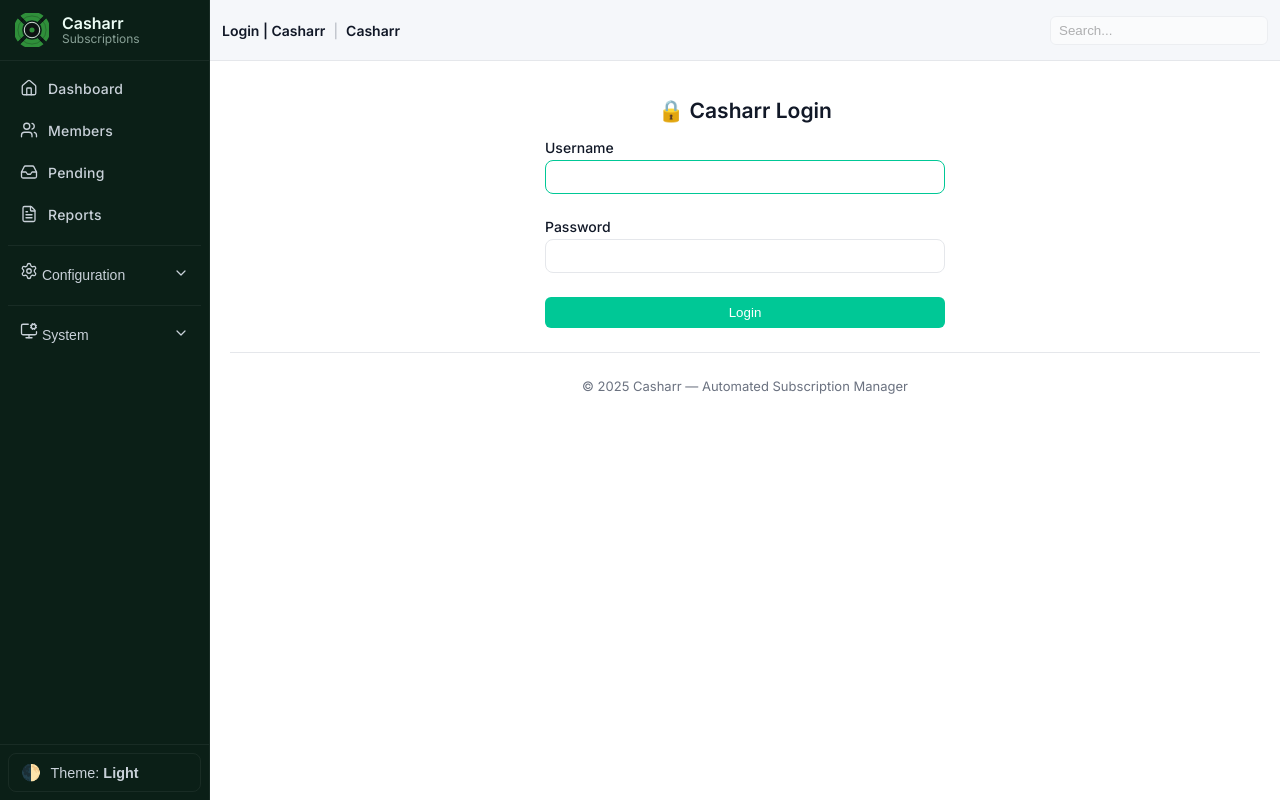
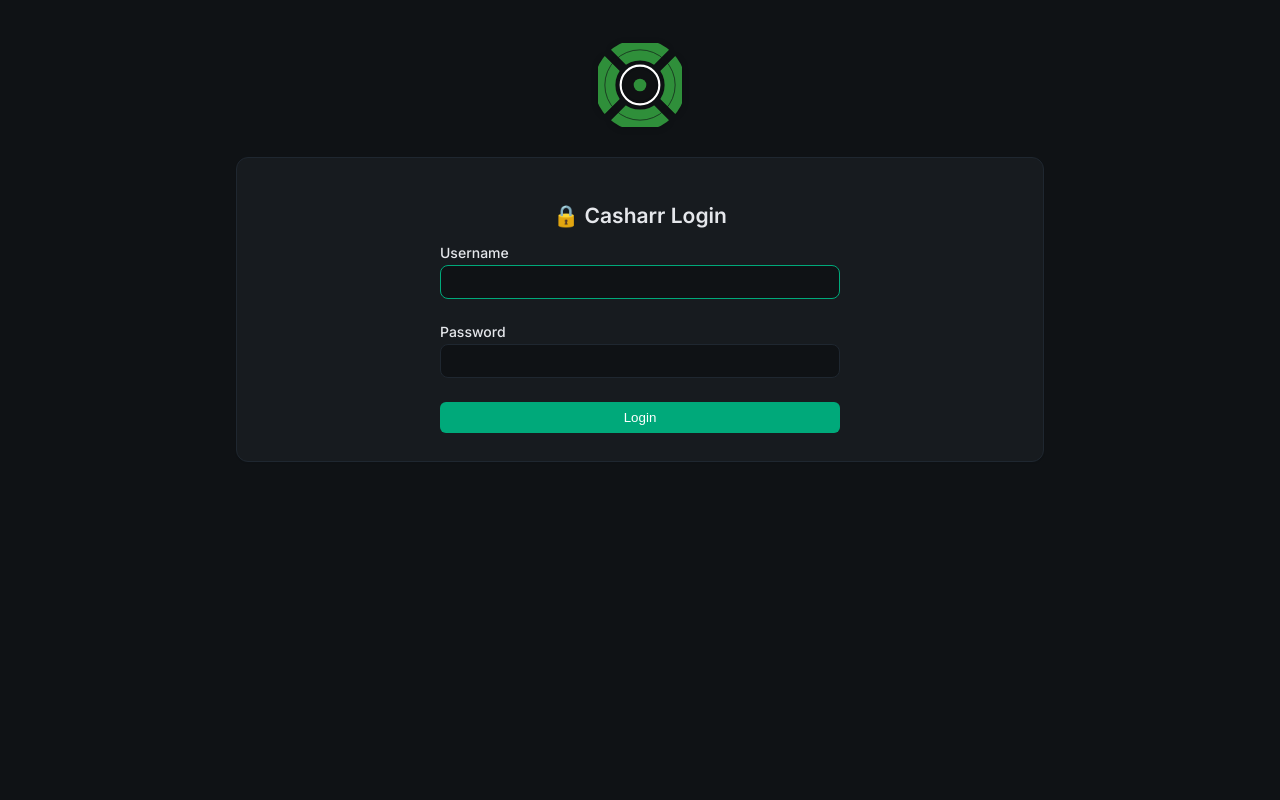
Before and after one commit to Aquillacomputingsystem/casharr, a Flask app: page /login in a window 1280 px wide. Run offline with Flask 3, Linux system fonts and the light colour scheme.

Commit message:
ui fixes

```diff
--- a/webui/app.py
+++ b/webui/app.py
@@ -82,7 +82,14 @@ def login_required(f):
 
 @webui.before_request
 def enforce_login_on_first_visit():
-    public_routes = ["webui.login", "webui.logout", "webui.static"]
+    public_routes = [
+        "webui.login",
+        "webui.logout",
+        "webui.static",
+        "webui.join_page",
+        "webui.referral_portal",
+        "webui.pay_page"
+    ]
     if request.endpoint in public_routes:
         return
     user, pw_hash = get_admin_credentials()
--- a/webui/static/theme-toggle.js
+++ b/webui/static/theme-toggle.js
@@ -16,8 +16,8 @@
     localStorage.setItem('casharr_theme', name.toLowerCase());
   }
 
-  // Initial load (persisted)
-  const saved = (localStorage.getItem('casharr_theme') || 'light').toLowerCase();
+  // Initial load (DEFAULT: DARK unless saved)
+  const saved = (localStorage.getItem('casharr_theme') || 'dark').toLowerCase();
   applyTheme(saved === 'dark' ? THEMES.DARK : THEMES.LIGHT);
 
   // Handler
--- /dev/null
+++ b/webui/templates/base_public.html
@@ -0,0 +1,63 @@
+<!DOCTYPE html>
+<html lang="en">
+<head>
+  <meta charset="UTF-8">
+  <meta name="viewport" content="width=device-width, initial-scale=1">
+  <title>{{ title or "Casharr" }}</title>
+
+  <!-- Favicons -->
+  <link rel="apple-touch-icon" sizes="180x180" href="{{ url_for('webui.static', filename='assets/apple-touch-icon.png') }}">
+  <link rel="icon" type="image/png" sizes="32x32" href="{{ url_for('webui.static', filename='assets/favicon-32x32.png') }}">
+  <link rel="icon" type="image/png" sizes="16x16" href="{{ url_for('webui.static', filename='assets/favicon-16x16.png') }}">
+  <link rel="manifest" href="{{ url_for('webui.static', filename='assets/site.webmanifest') }}">
+  <link rel="shortcut icon" href="{{ url_for('webui.static', filename='assets/favicon.ico') }}">
+  <meta name="theme-color" content="#00c896">
+
+  <!-- Meta -->
+  <meta name="description" content="Casharr — Automated Subscription Manager">
+  <meta name="author" content="Aquilla Computing System">
+
+  <!-- Font -->
+  <link href="https://fonts.googleapis.com/css2?family=Inter:wght@400;500;600&display=swap" rel="stylesheet">
+
+  <!-- Global CSS -->
+  <link rel="stylesheet" href="{{ url_for('webui.static', filename='style.css') }}">
+</head>
+
+<body class="theme-light">
+
+  {% if system_health and not system_health.ok %}
+  <div style="background:#ffcc00;color:#000;padding:8px;text-align:center;font-weight:600;">
+    ⚠️ System Warning: {{ system_health.message }}
+  </div>
+  {% endif %}
+
+  <!-- Public Simple Layout -->
+  <div class="public-layout" style="display:flex;flex-direction:column;align-items:center;padding:40px 20px;">
+
+    <!-- Logo Only, No Text -->
+    <div style="margin-bottom:24px;">
+      <img src="{{ url_for('webui.static', filename='assets/casharr-logo.svg') }}"
+           alt="Casharr Logo"
+           style="height:90px;filter:drop-shadow(0 1px 3px rgba(0,0,0,0.2));">
+    </div>
+
+    <!-- Content Card -->
+    <main style="
+      width:100%;
+      max-width:750px;
+      background:var(--bg-elev);
+      border:1px solid var(--border);
+      border-radius:12px;
+      padding:28px;
+      box-shadow:var(--shadow-sm);
+    ">
+      {% block content %}{% endblock %}
+    </main>
+
+  </div>
+
+  <!-- Theme Toggle -->
+  <script src="{{ url_for('webui.static', filename='theme-toggle.js') }}"></script>
+</body>
+</html>
--- a/webui/templates/join.html
+++ b/webui/templates/join.html
@@ -1,4 +1,4 @@
-{% extends "base.html" %}
+{% extends "base_public.html" %}
 {% block content %}
 <section class="join">
   <h2>🎉 Welcome to Casharr!</h2>
--- a/webui/templates/join_success.html
+++ b/webui/templates/join_success.html
@@ -1,4 +1,4 @@
-{% extends "base.html" %}
+{% extends "base_public.html" %}
 {% block content %}
 <section class="join-success" style="text-align:center; padding:40px;">
   <h2>🎉 Welcome to Casharr!</h2>
--- a/webui/templates/login.html
+++ b/webui/templates/login.html
@@ -1,4 +1,4 @@
-{% extends "base.html" %}
+{% extends "base_public.html" %}
 {% block content %}
 <section class="login">
   <h2>🔒 Casharr Login</h2>
--- a/webui/templates/payment.html
+++ b/webui/templates/payment.html
@@ -1,4 +1,4 @@
-{% extends "base.html" %}
+{% extends "base_public.html" %}
 {% block content %}
 
 <section class="payment" style="max-width:600px;margin:40px auto;">
--- a/webui/templates/referral.html
+++ b/webui/templates/referral.html
@@ -1,4 +1,4 @@
-{% extends "base.html" %}
+{% extends "base_public.html" %}
 {% block content %}
 <section class="referral">
   <h2>🔗 Generate Your Casharr Referral</h2>
--- a/webui/templates/referral_success.html
+++ b/webui/templates/referral_success.html
@@ -1,4 +1,4 @@
-{% extends "base.html" %}
+{% extends "base_public.html" %}
 {% block content %}
 <section class="referral">
   <h2>✅ Referral Ready!</h2>
```
